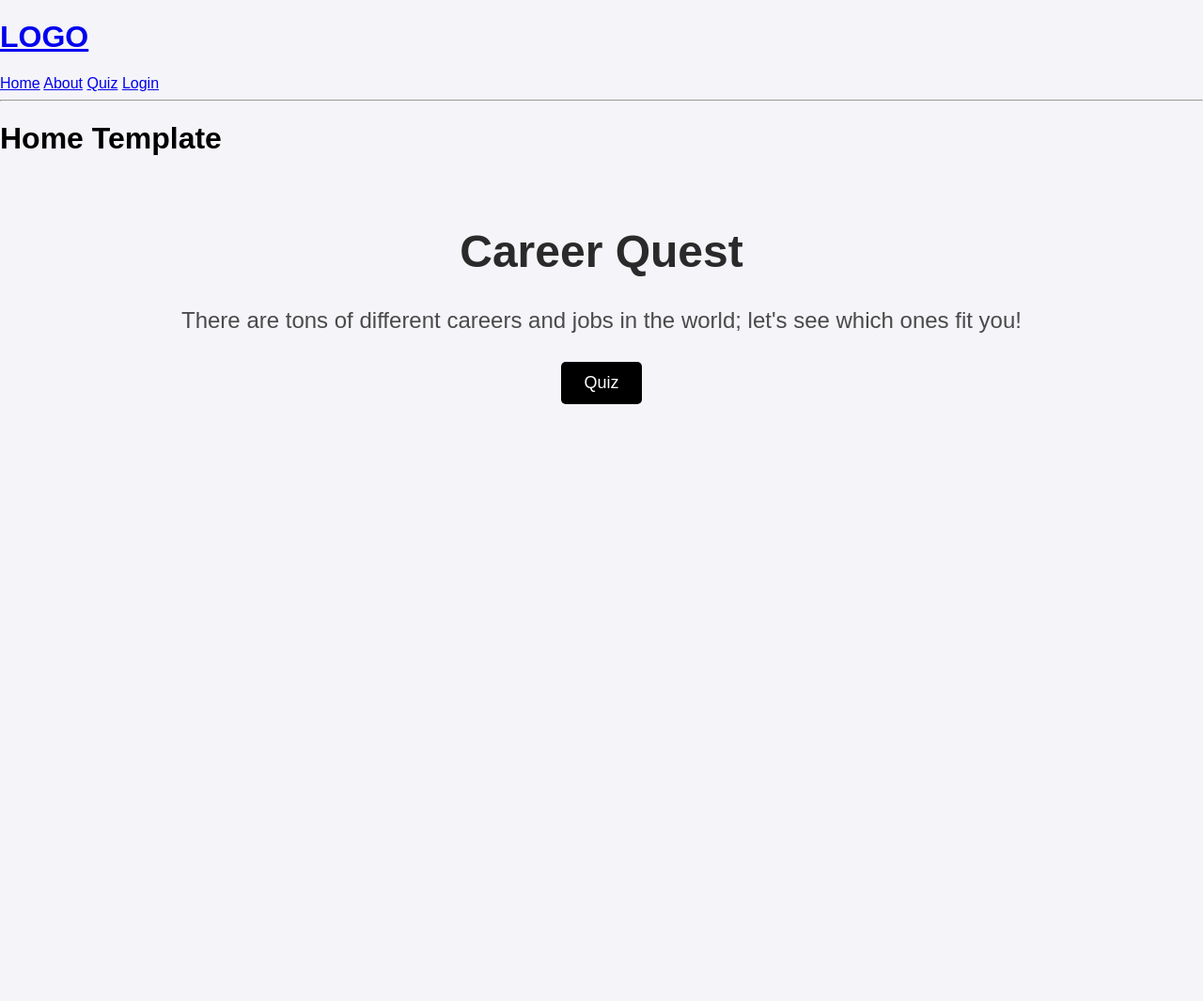
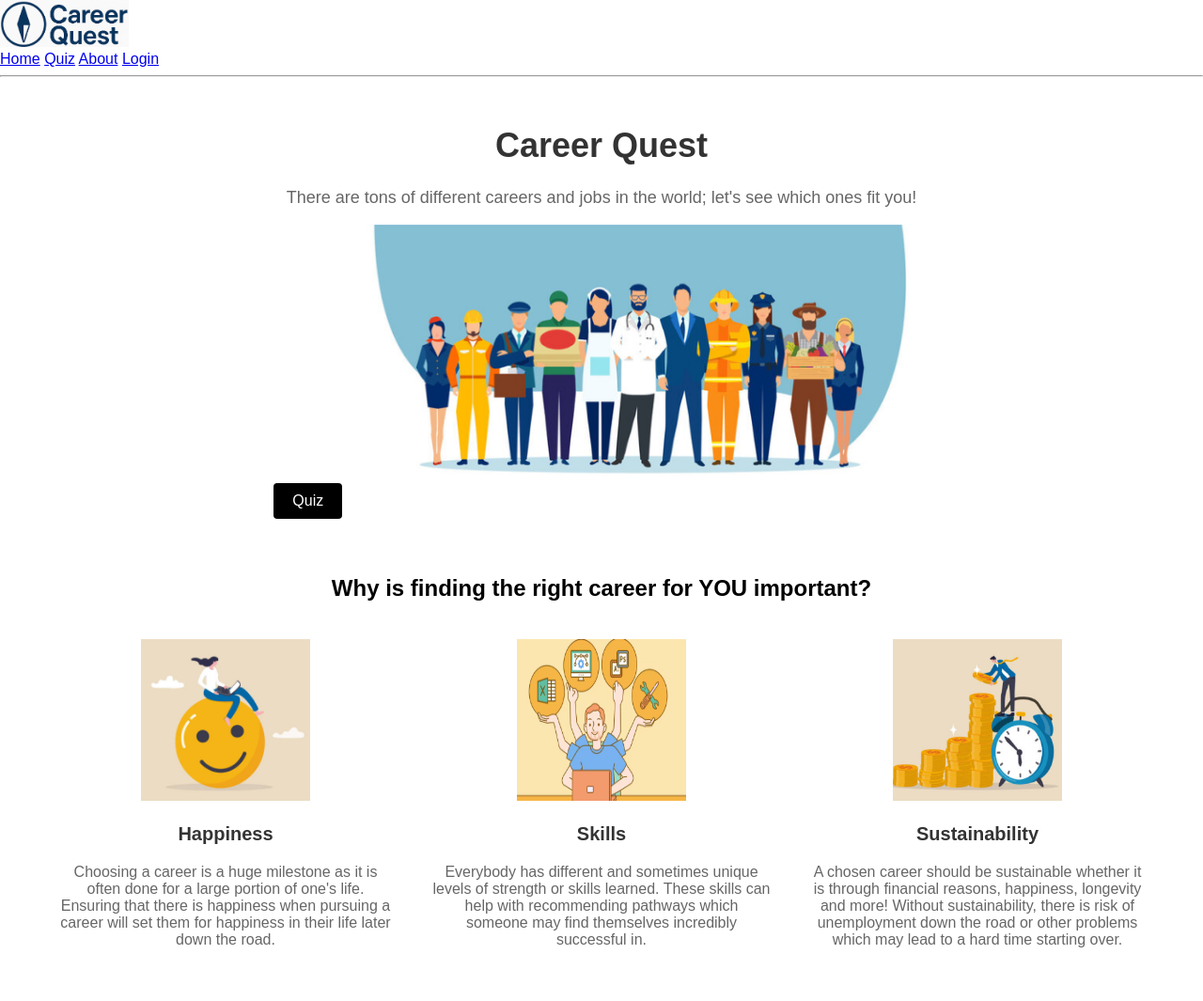
Before and after one commit to JayantThathireddy/CareerQuest, a Django app: page / in a window 1280 px wide. Shown: the whole page at 94% size. Before the commit the page ends 430 px from the top, so only its background shows below. Run offline with Django 5.2, Linux system fonts and the light colour scheme.

Commit message:
home page

```diff
--- a/base/templates/base/home.html
+++ b/base/templates/base/home.html
@@ -1,12 +1,31 @@
 {% extends 'main.html' %}
-
+{% load static %}
 {% block content %}
-
-<h1>Home Template</h1>
-<div class="home-container">
+<div class="home-header">
     <h1>Career Quest</h1>
     <p>There are tons of different careers and jobs in the world; let's see which ones fit you!</p>
     <a href="{% url 'quiz' %}" class="quiz-button">Quiz</a>
+    <img src="{% static 'images/img1.png' %}" alt="Team" >
 </div>
 
-{% endblock content %}
+<div class="why-career">
+    <h2>Why is finding the right career for YOU important?</h2>
+    <div class="career-reasons">
+        <div class="reason">
+            <img src="{% static 'images/happy.png' %}" alt="Happiness">
+            <h3>Happiness</h3>
+            <p>Choosing a career is a huge milestone as it is often done for a large portion of one's life. Ensuring that there is happiness when pursuing a career will set them for happiness in their life later down the road.</p>
+        </div>
+        <div class="reason">
+            <img src="{% static 'images/skill.png' %}" alt="Skill">
+            <h3>Skills</h3>
+            <p>Everybody has different and sometimes unique levels of strength or skills learned. These skills can help with recommending pathways which someone may find themselves incredibly successful in.</p>
+        </div>
+        <div class="reason">
+            <img src="{% static 'images/sustain.png' %}" alt="Sustainability">
+            <h3>Sustainability</h3>
+            <p>A chosen career should be sustainable whether it is through financial reasons, happiness, longevity and more! Without sustainability, there is risk of unemployment down the road or other problems which may lead to a hard time starting over.</p>
+        </div>
+    </div>
+</div>
+{% endblock %}
--- a/careerquest/settings.py
+++ b/careerquest/settings.py
@@ -40,6 +40,12 @@ INSTALLED_APPS = [
 
     'base.apps.BaseConfig',
 ]
+
+STATIC_URL = '/static/'
+STATICFILES_DIRS = [
+    BASE_DIR / 'static',
+]
+
 
 MIDDLEWARE = [
     'django.middleware.security.SecurityMiddleware',
--- a/static/styles/style.css
+++ b/static/styles/style.css
@@ -1,43 +1,72 @@
 body, html {
     margin: 0;
     padding: 0;
-    font-family: 'Arial', sans-serif;
-    background-color: #f4f4f9;}
+    font-family: Arial, sans-serif;
+    background-color: #ffffff;
+}
 
-.home-container {
+.home-header img{
+    width: 50%;
+    height: 50%;
+}
+.home-header {
     text-align: center;
     padding: 20px;
 }
 
-.home-container h1 {
-    color: #2a2a2a;
-    font-size: 48px;
+.home-header h1 {
+    color: #333;
+    font-size: 36px;
 }
 
-.home-container p {
-    color: #4a4a4a;
-    font-size: 24px;
-    margin-top: 20px;
-    margin-bottom: 30px;
+.home-header p {
+    font-size: 18px;
+    color: #666;
 }
 
 .quiz-button {
     background-color: #000;
     color: #fff;
-    padding: 12px 24px;
-    font-size: 18px;
+    padding: 10px 20px;
     text-decoration: none;
-    border-radius: 5px;
+    font-size: 16px;
+    border-radius: 4px;
     display: inline-block;
+    margin-top: 20px;
 }
 
 .quiz-button:hover {
-    background-color: #333;
+    background-color: #444;
 }
 
-.career-img {
-    width: 100%;
-    max-width: 800px;
-    height: auto;
-    margin-top: 40px;
+.why-career {
+    padding: 20px;
+    background-color: #fff;
+    text-align: center;
 }
+
+.career-reasons {
+    display: flex;
+    justify-content: space-around;
+    padding: 20px;
+}
+
+.reason {
+    width: 30%;
+    text-align: center;
+}
+
+.reason img {
+    width: 50%;
+    height: 50%;
+}
+
+.reason h3 {
+    color: #333;
+    font-size: 20px;
+}
+
+.reason p {
+    font-size: 16px;
+    color: #666;
+}
--- a/templates/navbar.html
+++ b/templates/navbar.html
@@ -1,6 +1,9 @@
-<a href="/">
-    <h1>LOGO</h1>
-</a>
+{%load static%}
+<div class="logo">
+    <a href="{% url 'home' %}">
+        <img src="{% static 'images/logo.png' %}" alt="CareerQuest Logo" style="height: 50px;">
+    </a>
+</div>
 
 <div class="navbar">
     <div class="logo">
@@ -8,9 +11,10 @@
     </div>
     <div class="nav-links">
         <a href="{% url 'home' %}">Home</a>
-        <a href="{% url 'about' %}">About</a>
         <a href="{% url 'quiz' %}">Quiz</a>
+         <a href="{% url 'about' %}">About</a>
         <a href="{% url 'login' %}">Login</a>
+
     </div>
 </div>
 
```
Also changed, not shown: static/images/happy.png (added), static/images/logo.png (added), static/images/skill.png (added), static/images/sustain.png (added).
